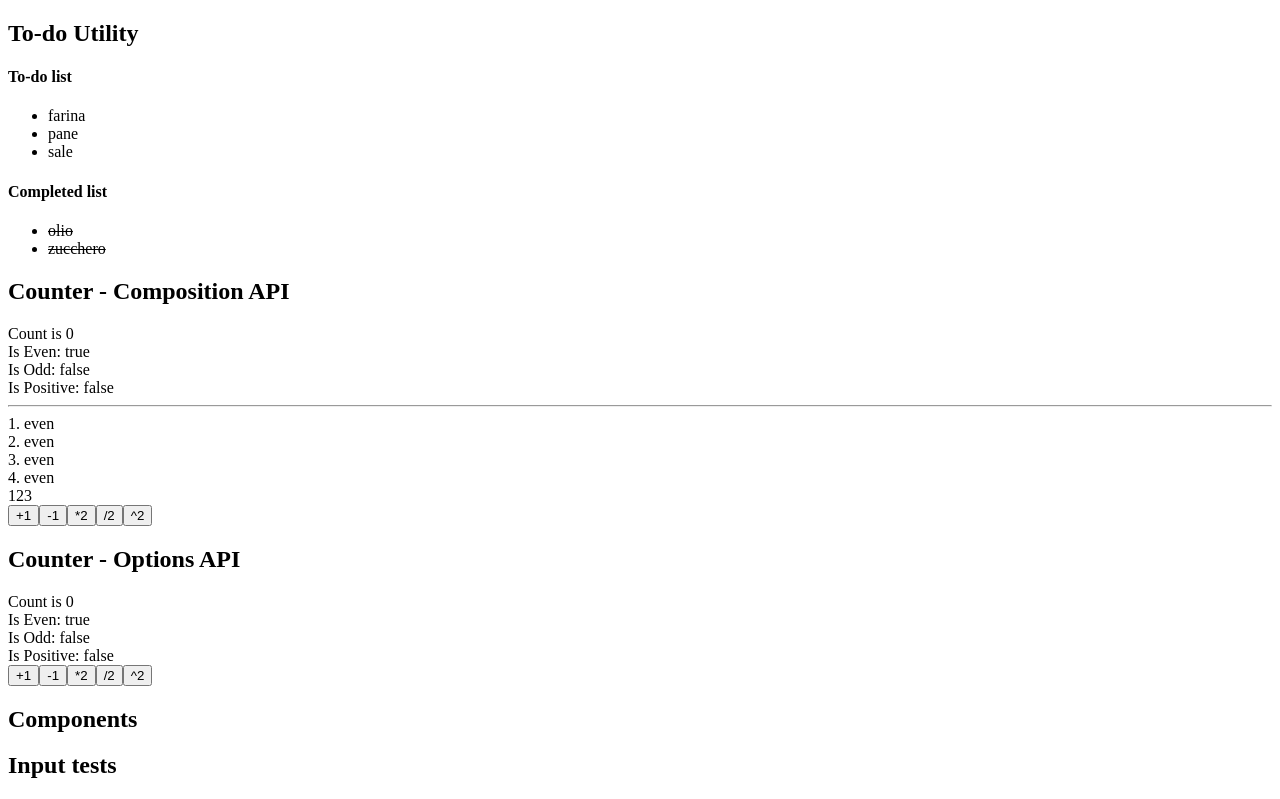
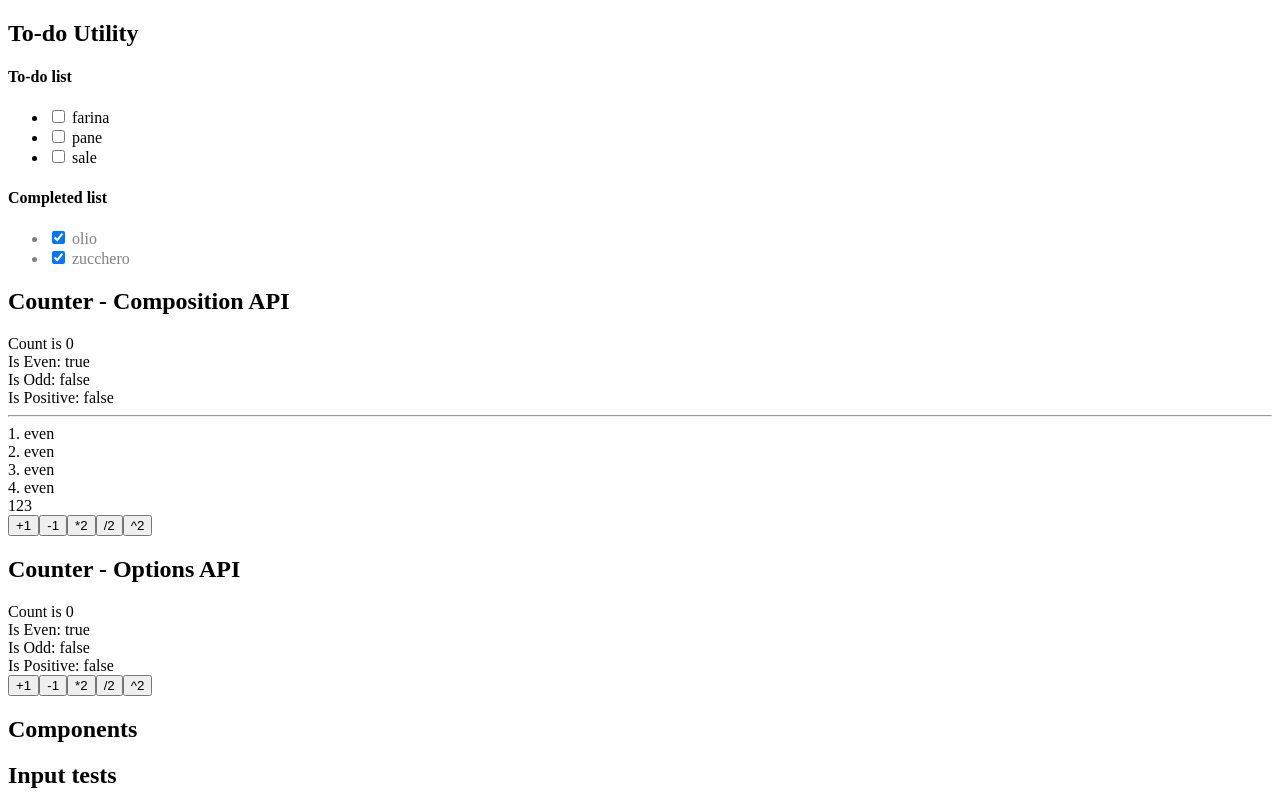
Before and after one commit to dennybiasiolli/vue-tutorial-project-2023-03, a Vue app: page / in a window 1280 px wide. Shown: the top 799 px of the page. Built offline with nearby package versions, Linux system fonts and the light colour scheme.

Commit message:
day 2, step 5

```diff
--- a/src/components/todo/TodoUtility.vue
+++ b/src/components/todo/TodoUtility.vue
@@ -30,7 +30,7 @@
       :key="item.id"
       :class="{ 'item-completed': item.completed }"
     >
-      {{ item.text }}
+      <input type="checkbox" v-model="item.completed" /> {{ item.text }}
     </li>
   </ul>
 
@@ -41,13 +41,13 @@
       :key="item.id"
       :class="{ 'item-completed': item.completed }"
     >
-      {{ item.text }}
+      <input type="checkbox" v-model="item.completed" /> {{ item.text }}
     </li>
   </ul>
 </template>
 
 <style scoped>
 .item-completed {
-  text-decoration: line-through;
+  color: grey;
 }
 </style>
```
